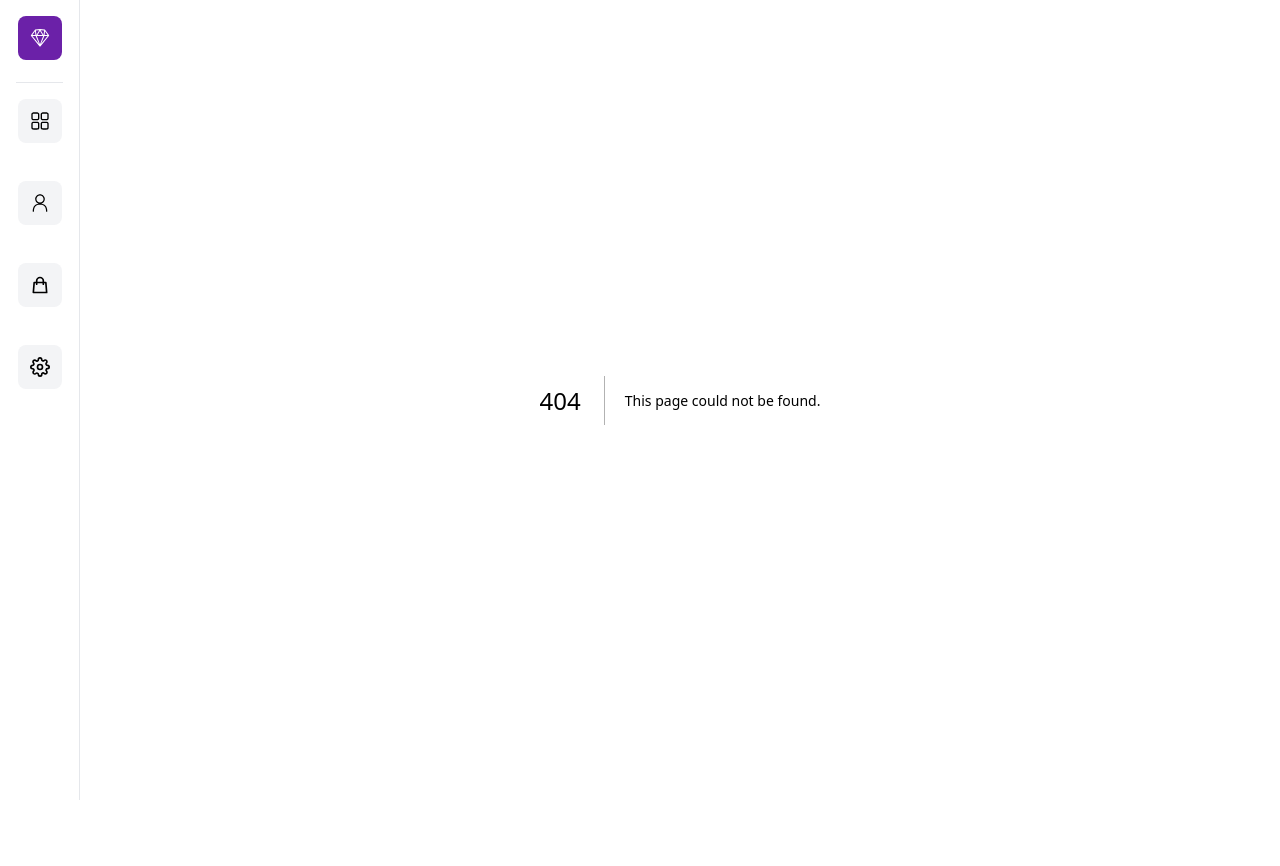
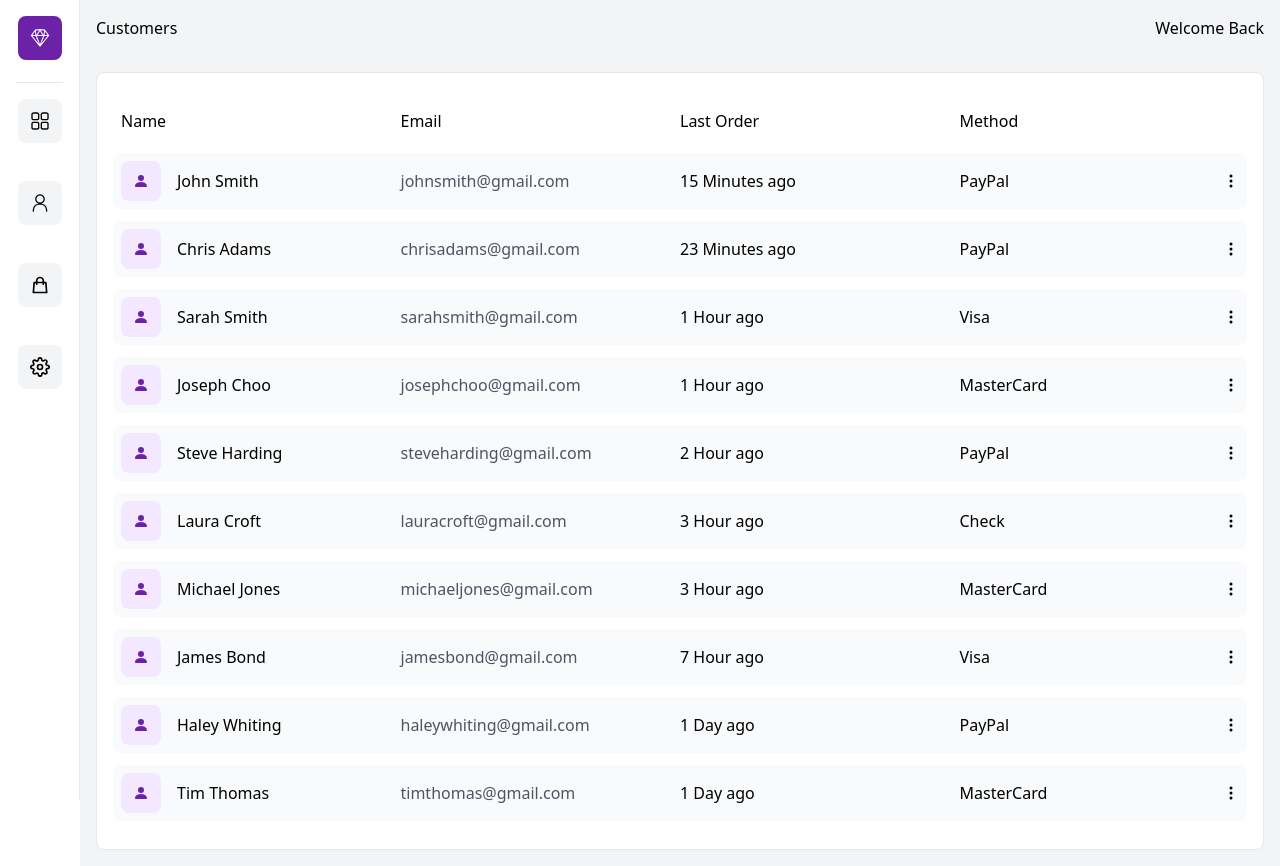
Before and after one commit to YifanYes/next-dashboard, a Next.js app: page /customers in a window 1280 px wide. Before the commit this address had no page. Before the commit the page ends 800 px from the top, so only its background shows below. Built offline with nearby package versions, Linux system fonts and the light colour scheme.

Commit message:
Add customers page

```diff
--- a/data/data.js
+++ b/data/data.js
@@ -5,6 +5,7 @@ export const data = [
       first: 'John',
       last: 'Smith',
     },
+    email: 'johnsmith@gmail.com',
     total: 2795.95,
     status: 'On Hold',
     method: 'PayPal',
@@ -16,6 +17,7 @@ export const data = [
       first: 'Chris',
       last: 'Adams',
     },
+    email: 'chrisadams@gmail.com',
     total: 1195.95,
     status: 'Processing',
     method: 'PayPal',
@@ -27,6 +29,7 @@ export const data = [
       first: 'Sarah',
       last: 'Smith',
     },
+    email: 'sarahsmith@gmail.com',
     total: 495.85,
     status: 'Completed',
     method: 'Visa',
@@ -38,6 +41,7 @@ export const data = [
       first: 'Joseph',
       last: 'Choo',
     },
+    email: 'josephchoo@gmail.com',
     total: 150.45,
     status: 'Processing',
     method: 'MasterCard',
@@ -49,6 +53,7 @@ export const data = [
       first: 'Steve',
       last: 'Harding',
     },
+    email: 'steveharding@gmail.com',
     total: 175.25,
     status: 'On Hold',
     method: 'PayPal',
@@ -60,6 +65,7 @@ export const data = [
       first: 'Laura',
       last: 'Croft',
     },
+    email: 'lauracroft@gmail.com',
     total: 1295.75,
     status: 'Completed',
     method: 'Check',
@@ -71,6 +77,7 @@ export const data = [
       first: 'Michael',
       last: 'Jones',
     },
+    email: 'michaeljones@gmail.com',
     total: 89.95,
     status: 'Completed',
     method: 'MasterCard',
@@ -82,6 +89,7 @@ export const data = [
       first: 'James',
       last: 'Bond',
     },
+    email: 'jamesbond@gmail.com',
     total: 689.45,
     status: 'Completed',
     method: 'Visa',
@@ -93,6 +101,7 @@ export const data = [
       first: 'Haley',
       last: 'Whiting',
     },
+    email: 'haleywhiting@gmail.com',
     total: 14.99,
     status: 'Completed',
     method: 'PayPal',
@@ -104,6 +113,7 @@ export const data = [
       first: 'Tim',
       last: 'Thomas',
     },
+    email: 'timthomas@gmail.com',
     total: 218.99,
     status: 'Completed',
     method: 'MasterCard',
--- /dev/null
+++ b/pages/customers.jsx
@@ -0,0 +1,49 @@
+import { BsPersonFill, BsThreeDotsVertical } from "react-icons/bs"
+import { data } from "../data/data.js"
+
+const customers = () => {
+  return (
+    <div className="bg-gray-100 min-h-screen">
+      <div className="flex justify-between p-4">
+        <h2>Customers</h2>
+        <h2>Welcome Back</h2>
+      </div>
+
+      <div className="p-4">
+        <div className="w-full m-auto p-4 border rounded-lg bg-white overflow-y-auto">
+          <div className="my-3 p-2 grid md:grid-cols-4 sm:grid-cols-3 grid-cols-2 items-center justify-between cursor-pointer">
+            <span>Name</span>
+            <span className="sm:text-left text-right">Email</span>
+            <span className="hidden sm:grid">Last Order</span>
+            <span className="hidden sm:grid">Method</span>
+          </div>
+          <ul>
+            {data.map((order, id) => (
+              <li
+                key={id}
+                className="bg-gray-50 hover:bg-gray-100 rounded-lg my-3 p-2 grid md:grid-cols-4 sm:grid-cols-3 grid-cols-2 items-center justify-between cursor-pointer"
+              >
+                <div className="flex items-center">
+                  <div className="bg-purple-100 p-3 rounded-lg">
+                    <BsPersonFill className="text-purple-800" />
+                  </div>
+                  <p className="pl-4">{`${order.name.first} ${order.name.last}`}</p>
+                </div>
+                <p className="text-gray-600 sm:text-left text-right">
+                  {order.email}
+                </p>
+                <p className="hidden md:flex">{order.date}</p>
+                <div className="sm:flex hidden justify-between items-center">
+                  <p>{order.method}</p>
+                  <BsThreeDotsVertical />
+                </div>
+              </li>
+            ))}
+          </ul>
+        </div>
+      </div>
+    </div>
+  )
+}
+
+export default customers
--- a/pages/index.js
+++ b/pages/index.js
@@ -8,8 +8,8 @@ export default function Home() {
   return (
     <>
       <Head>
-        <title>Create Next App</title>
-        <meta name='description' content='Generated by create next app' />
+        <title>Custom Dashboard</title>
+        <meta name='description' content='Revolutionize your business today with Next JS dashboard!' />
         <meta name='viewport' content='width=device-width, initial-scale=1' />
         <link rel='icon' href='/favicon.ico' />
       </Head>
--- /dev/null
+++ b/pages/orders.jsx
@@ -0,0 +1,5 @@
+const orders = () => {
+  return <div></div>
+}
+
+export default orders
```
